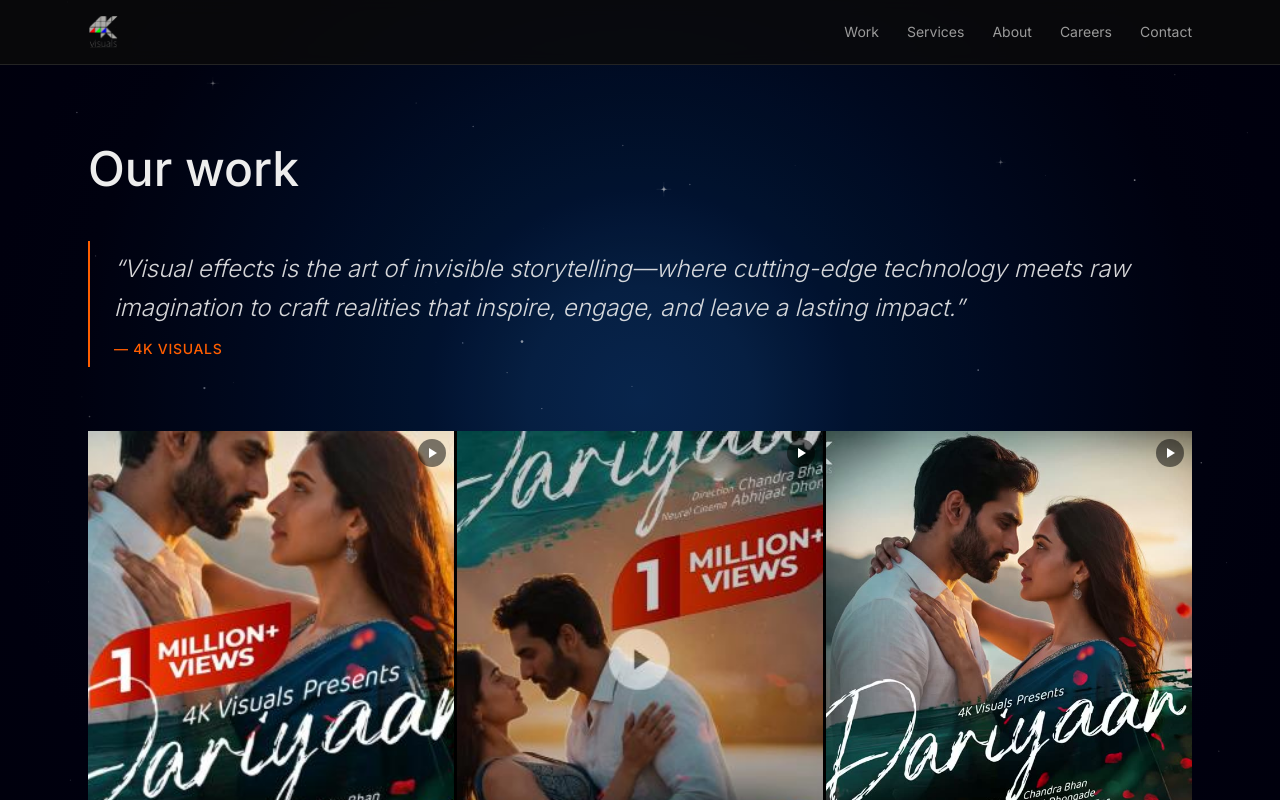
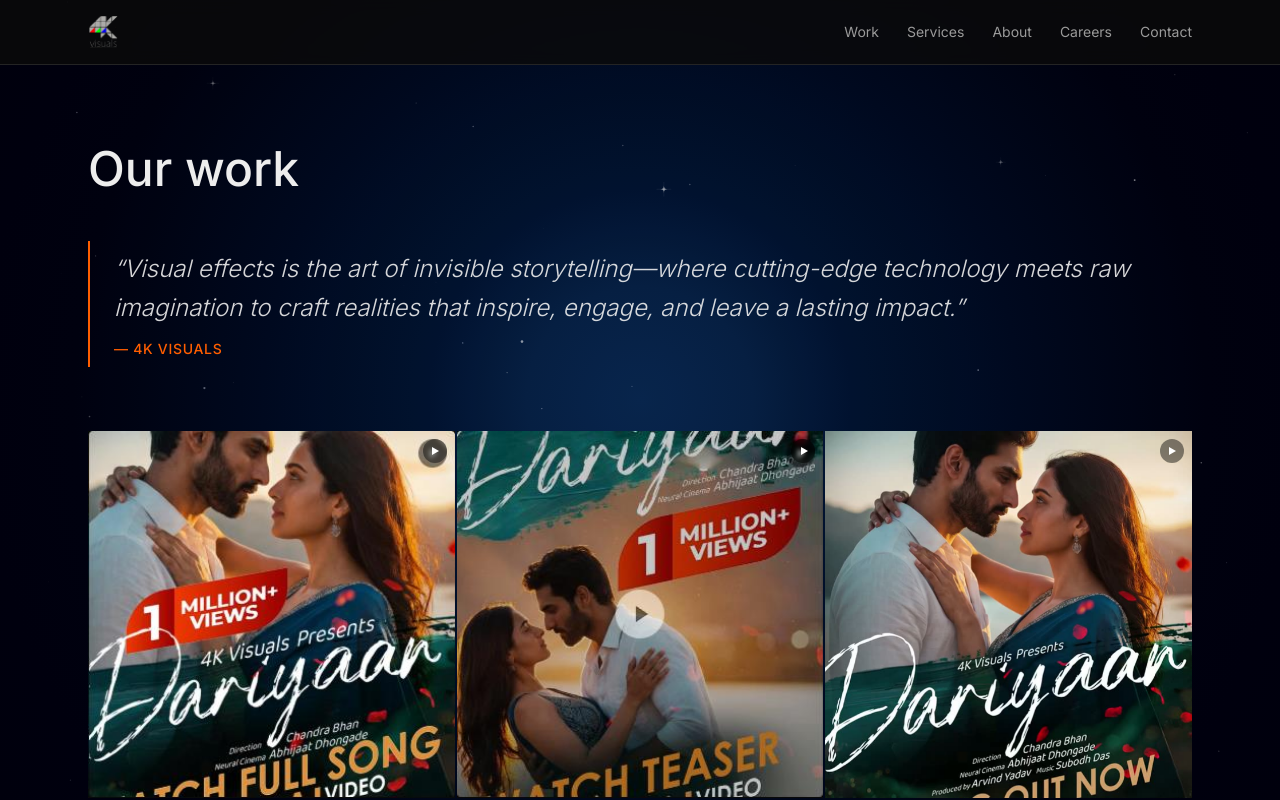
Before and after one commit to Sonu9721/4kvfx, a Next.js app: page /work in a window 1280 px wide. Shown: the top 800 px of the page. Built offline with nearby package versions, Linux system fonts and the light colour scheme.

Commit message:
Configure Instagram-style grid: square aspect-ratio and scale(1.0) default for seamless slice alignment

```diff
--- a/src/app/globals.css
+++ b/src/app/globals.css
@@ -448,3 +448,79 @@
     gap: 16px;
   }
 }
+
+/* ==========================================================================
+   INSTAGRAM PROFILE-STYLE IMAGE GRID
+   ========================================================================== */
+
+.instagram-grid {
+  display: grid !important;
+  grid-template-columns: repeat(3, 1fr) !important;
+  gap: 2px !important;
+  background-color: transparent !important;
+  width: 100% !important;
+}
+
+.instagram-tile {
+  position: relative !important;
+  width: 100% !important;
+  aspect-ratio: 1 / 1 !important;
+  overflow: hidden !important;
+  background-color: rgba(12, 12, 14, 0.88) !important;
+  border: 0 !important;
+  padding: 0 !important;
+  margin: 0 !important;
+  border-radius: 0 !important;
+  box-shadow: none !important;
+  cursor: pointer !important;
+  outline: none !important;
+  -webkit-appearance: none !important;
+  appearance: none !important;
+}
+
+.instagram-tile-image {
+  width: 100% !important;
+  height: 100% !important;
+  object-fit: cover !important;
+  object-position: center center !important;
+  transform: scale(1) !important;
+  transition: transform 350ms cubic-bezier(0.22, 1, 0.36, 1), filter 350ms cubic-bezier(0.22, 1, 0.36, 1) !important;
+  will-change: transform;
+}
+
+.instagram-tile:hover .instagram-tile-image {
+  transform: scale(1.03) !important;
+  filter: brightness(0.85) !important;
+}
+
+.instagram-video-icon {
+  position: absolute !important;
+  right: 8px !important;
+  top: 8px !important;
+  display: flex !important;
+  height: 24px !important;
+  width: 24px !important;
+  align-items: center !important;
+  justify-content: center !important;
+  border-radius: 50% !important;
+  background: rgba(0, 0, 0, 0.45) !important;
+  backdrop-filter: blur(2px) !important;
+  -webkit-backdrop-filter: blur(2px) !important;
+  z-index: 10 !important;
+  transition: opacity 300ms ease !important;
+  pointer-events: none !important;
+}
+
+.instagram-tile:hover .instagram-video-icon {
+  opacity: 0.8 !important;
+}
+
+.instagram-video-play-triangle {
+  margin-left: 1.5px !important;
+  display: block !important;
+  height: 0 !important;
+  width: 0 !important;
+  border-top: 4px solid transparent !important;
+  border-bottom: 4px solid transparent !important;
+  border-left: 7px solid #ffffff !important;
+}
--- a/src/components/ManualInstagramGrid.tsx
+++ b/src/components/ManualInstagramGrid.tsx
@@ -80,35 +80,24 @@
 
   return (
     <>
-      <div className="grid grid-cols-3 gap-[3px] bg-black">
+      <div className="instagram-grid">
         {posts.map((post) => (
           <button
             key={post.image}
             onClick={() => setActive(post)}
             aria-label={post.title}
-            className="group relative block aspect-[4/5] w-full appearance-none overflow-hidden border-0 bg-surface p-0"
+            className="instagram-tile group"
           >
             {/* eslint-disable-next-line @next/next/no-img-element */}
             <img
               src={post.image}
               alt=""
-              className="h-full w-full object-cover transition duration-500 group-hover:scale-105 group-hover:brightness-75"
+              className="instagram-tile-image"
               loading="lazy"
             />
-            <div className="absolute inset-0 flex items-center justify-center bg-black/0 opacity-0 transition group-hover:bg-black/35 group-hover:opacity-100">
-              {post.type === "video" ? (
-                <span className="flex h-12 w-12 items-center justify-center rounded-full bg-white/90 text-background">
-                  <span className="ml-1 block h-0 w-0 border-y-[8px] border-l-[12px] border-y-transparent border-l-background" />
-                </span>
-              ) : (
-                <span className="rounded-full bg-white/90 px-4 py-2 text-xs font-medium text-background">
-                  View
-                </span>
-              )}
-            </div>
             {post.type === "video" && (
-              <span className="absolute right-2 top-2 flex h-7 w-7 items-center justify-center rounded-full bg-black/50">
-                <span className="ml-0.5 block h-0 w-0 border-y-[5px] border-l-[8px] border-y-transparent border-l-white" />
+              <span className="instagram-video-icon">
+                <span className="instagram-video-play-triangle" />
               </span>
             )}
           </button>
```
